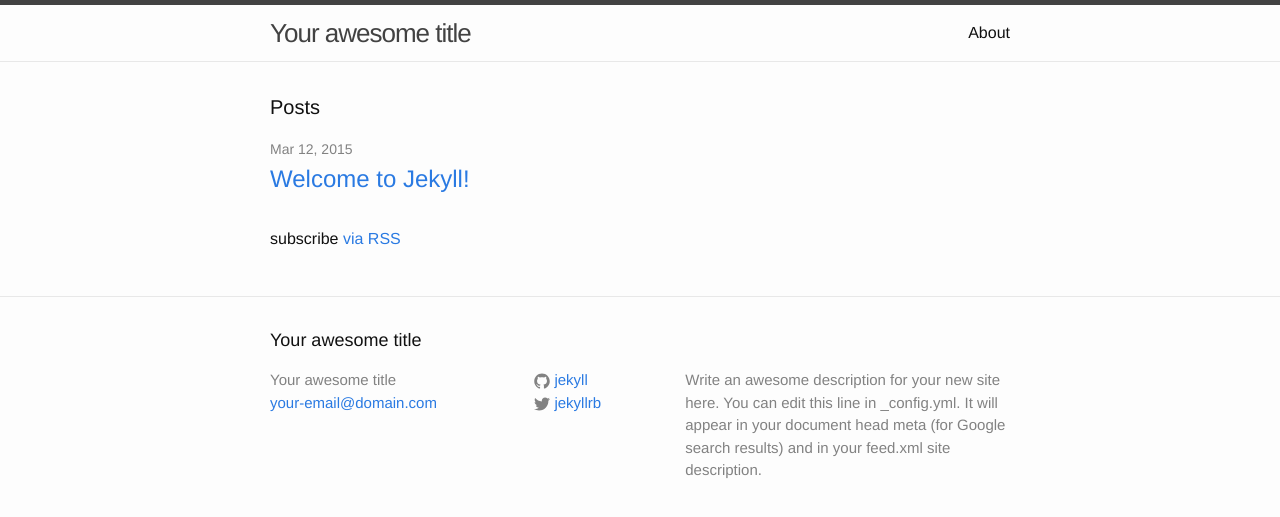
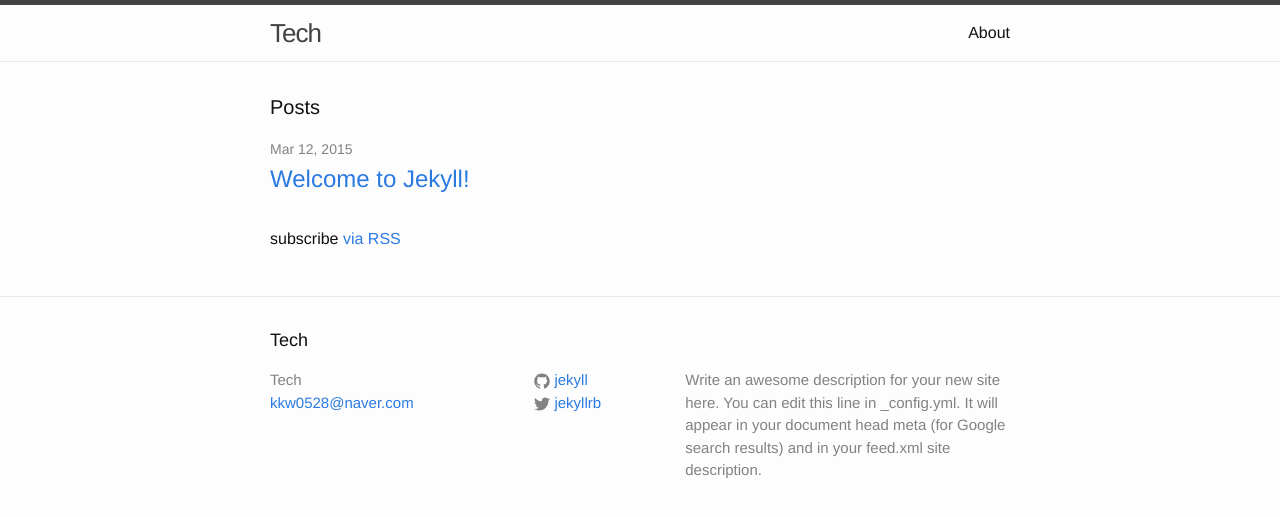
Before and after one commit to keonwookim/keonwookim.github.com, a Jekyll site: the page built from index.html, in a window 1280 px wide. Shown: the top 517 px of the page. Built offline with Jekyll 4.4.1, drawn with Linux system fonts in a browser that asks for light colours; Markdown is read by kramdown in place of the engine named in the settings.

Commit message:
modifying configuration

```diff
--- a/_config.yml
+++ b/_config.yml
@@ -1,6 +1,6 @@
 # Site settings
-title: Your awesome title
-email: your-email@domain.com
+title: Tech
+email: kkw0528@naver.com
 description: > # this means to ignore newlines until "baseurl:"
   Write an awesome description for your new site here. You can edit this
   line in _config.yml. It will appear in your document head meta (for
@@ -11,4 +11,4 @@ twitter_username: jekyllrb
 github_username:  jekyll
 
 # Build settings
-markdown: kramdown
+markdown: rdiscount
```
